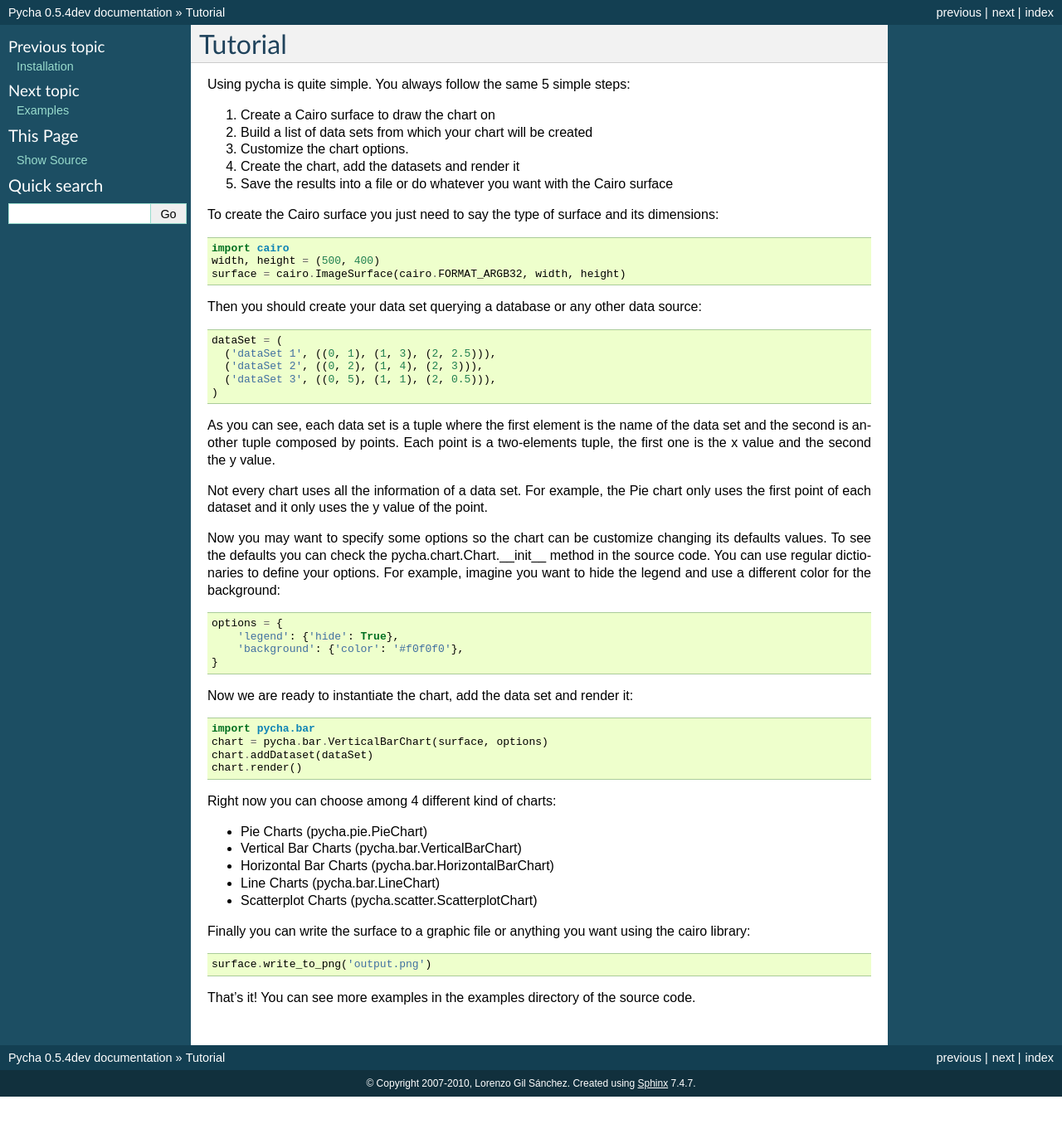
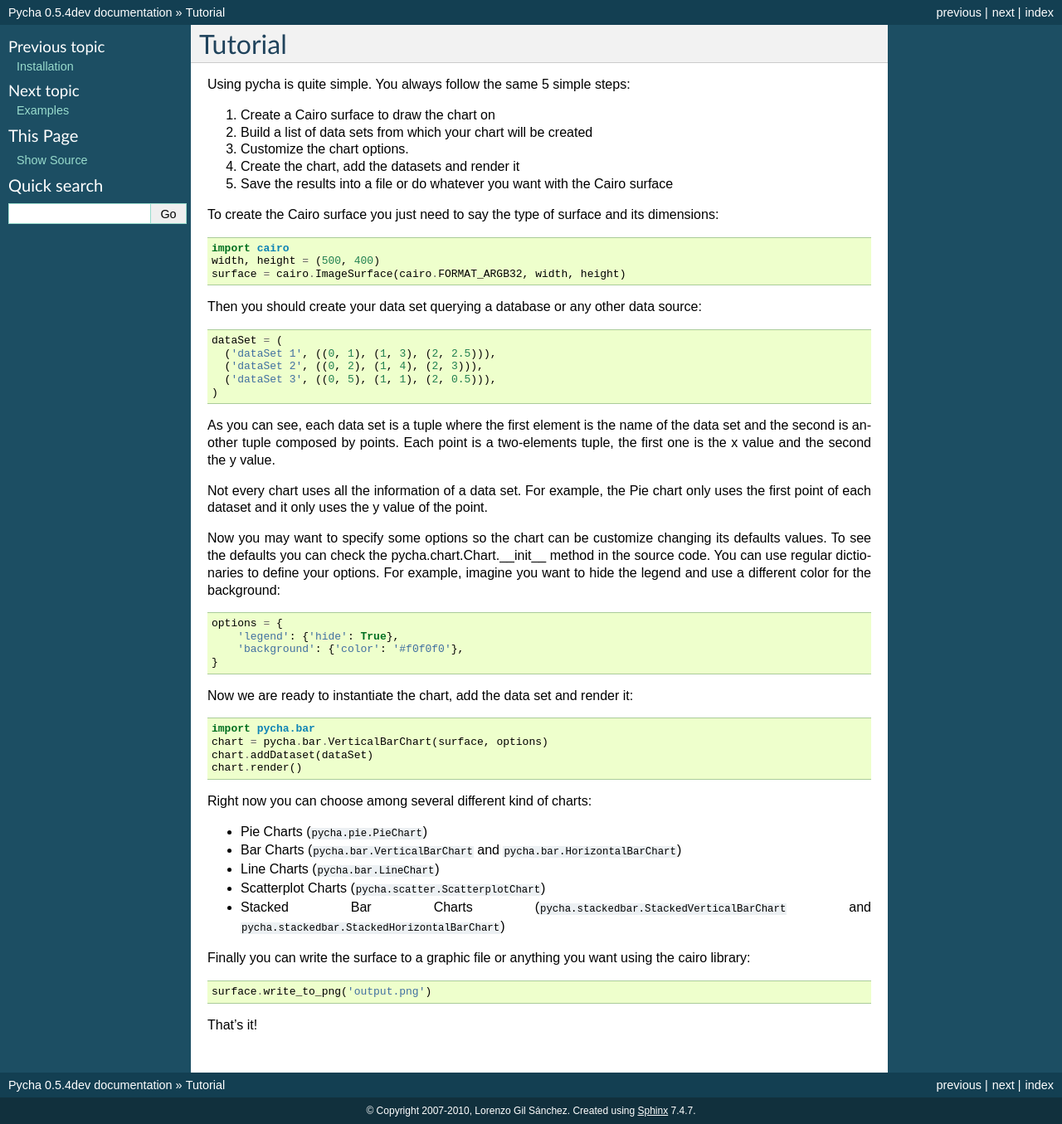
Before and after one commit to bastula/pycha, a Sphinx documentation site: the page built from docs/source/tutorial.rst, in a window 1280 px wide. Shown: the whole page at 83% size. Built offline with Sphinx 7.4.7, drawn with Linux system fonts in a browser that asks for light colours; before the commit the page ends 1322 px from its top, so only the background shows below that.

Commit message:
Small fixes in the tutorial

```diff
--- a/docs/source/tutorial.rst
+++ b/docs/source/tutorial.rst
@@ -54,18 +54,19 @@ Now we are ready to instantiate the chart, add the data set and render it::
    chart.render()
 
 
-Right now you can choose among 4 different kind of charts:
+Right now you can choose among several different kind of charts:
 
-* Pie Charts (pycha.pie.PieChart)
-* Vertical Bar Charts (pycha.bar.VerticalBarChart)
-* Horizontal Bar Charts (pycha.bar.HorizontalBarChart)
-* Line Charts (pycha.bar.LineChart)
-* Scatterplot Charts (pycha.scatter.ScatterplotChart)
+* Pie Charts (``pycha.pie.PieChart``)
+* Bar Charts (``pycha.bar.VerticalBarChart`` and
+  ``pycha.bar.HorizontalBarChart``)
+* Line Charts (``pycha.bar.LineChart``)
+* Scatterplot Charts (``pycha.scatter.ScatterplotChart``)
+* Stacked Bar Charts (``pycha.stackedbar.StackedVerticalBarChart`` and
+  ``pycha.stackedbar.StackedHorizontalBarChart``)
 
 Finally you can write the surface to a graphic file or anything you want using
 the cairo library::
 
    surface.write_to_png('output.png')
 
-That's it! You can see more examples in the examples directory of the source
-code.
+That's it!
```
